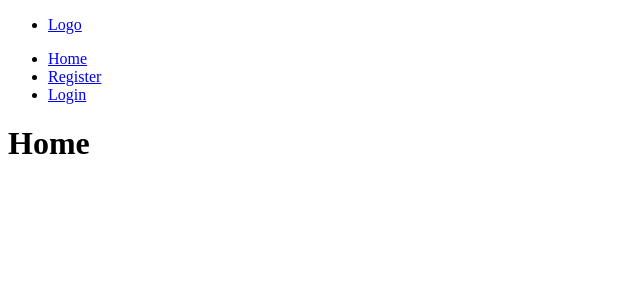
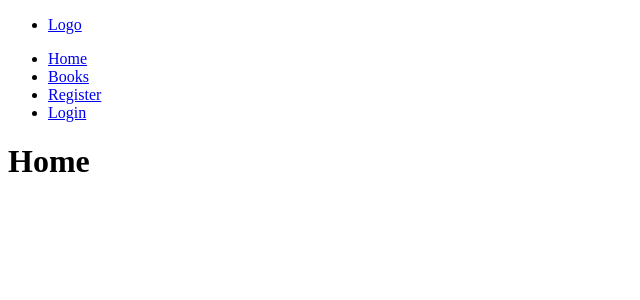
Before and after one commit to Gordon-Zoeller/Zett-Frontend, a React (Vite) app: page / in a window 1280 px wide. Shown: the top 300 px of the page, without its empty margins (0-640 px from the left). Built offline with nearby package versions, Linux system fonts and the light colour scheme.

Commit message:
update: added /books

```diff
--- a/src/App.jsx
+++ b/src/App.jsx
@@ -2,6 +2,7 @@ import { useContext } from 'react';
 import { NavLink, Route, Routes } from 'react-router-dom';
 import './App.css'
 import { Context } from './context/Context';
+import Books from './pages/Books';
 import Home from './pages/Home';
 import Login from './pages/Login';
 import Profile from './pages/Profile';
@@ -22,6 +23,7 @@ function App() {
           </ul>
           <ul>
             <li><NavLink to="/">Home</NavLink></li>
+            <li><NavLink to="/books">Books</NavLink></li>
             {
               !user ?
                 <>
@@ -40,6 +42,7 @@ function App() {
       <main>
         <Routes>
           <Route path="/" element={<Home/>}/>
+          <Route path="/books" element={<Books/>}/>
           <Route path="/register" element={<Register/>}/>
           <Route path="/login" element={<Login/>}/>
           <Route path="/profile" element={<Profile/>}/>
```
